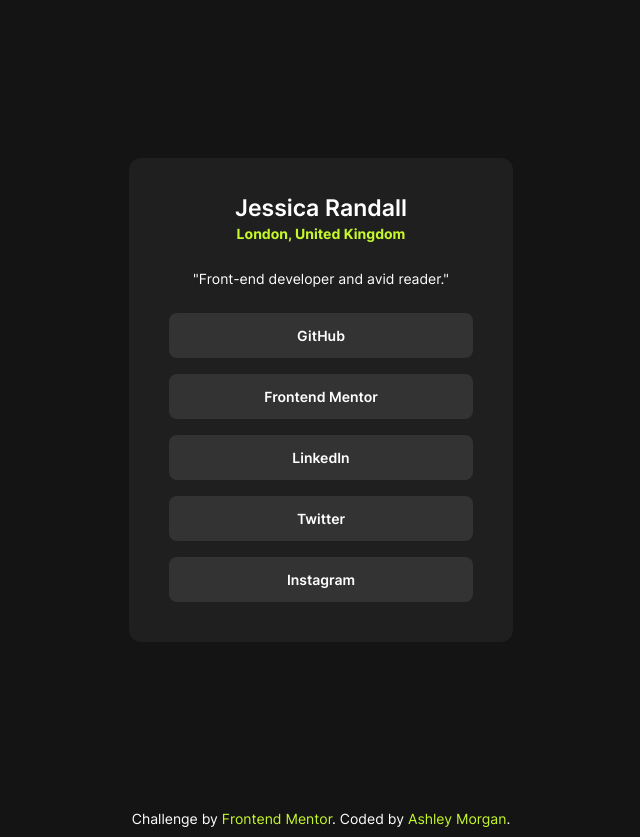
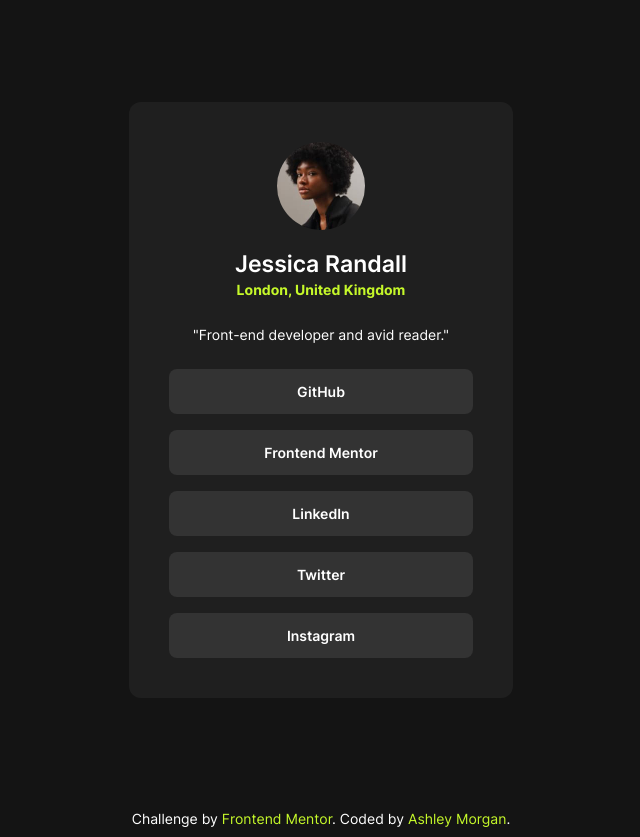
Before and after one commit to AshlavaDev/social-links-card, a website: page index.html in a window 1280 px wide. Shown: the whole page, without its empty margins (319-959 px from the left). Drawn offline with Linux system fonts and the light colour scheme.

Commit message:
add picture with styling

```diff
--- a/index.html
+++ b/index.html
@@ -19,6 +19,7 @@
   <body>
     <main role="main" class="main">
       <div class="card">
+        <img src="./assets/images/avatar-jessica.jpeg" alt="A picture of Jessica Randall" class="avatar" />
         <div class="personal">
           <h1 class="name">Jessica Randall</h1>
           <p class="location">London, United Kingdom</p>
--- a/styles.scss
+++ b/styles.scss
@@ -58,6 +58,12 @@
       padding: 40px;
       border-radius: 12px;
 
+      .avatar {
+        width: 88px;
+        height: 88px;
+        border-radius: 50%;
+      }
+
       .personal {
         display: flex;
         flex-direction: column;
```
Also changed, not shown: styles.css, 1 other file.
